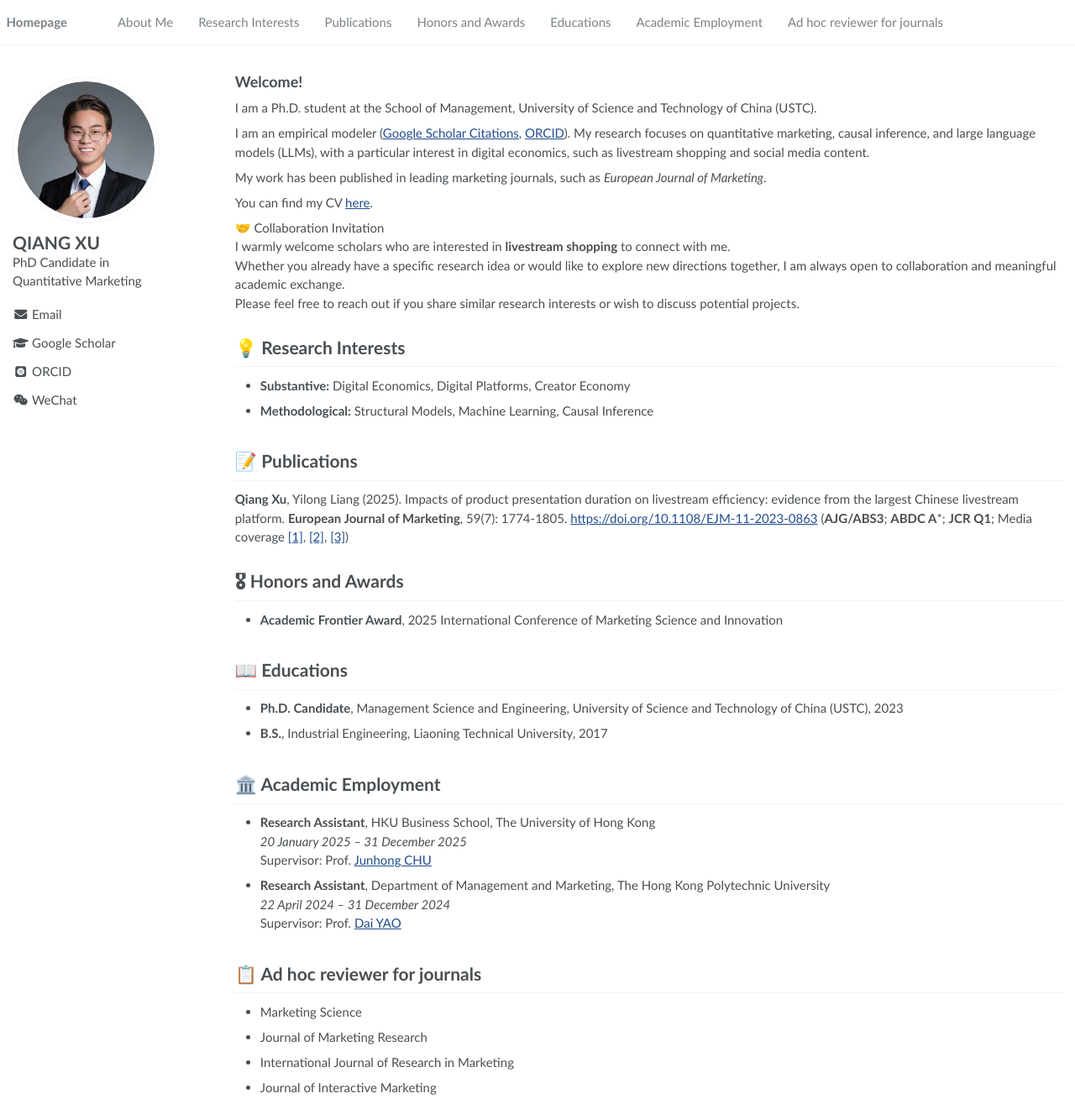
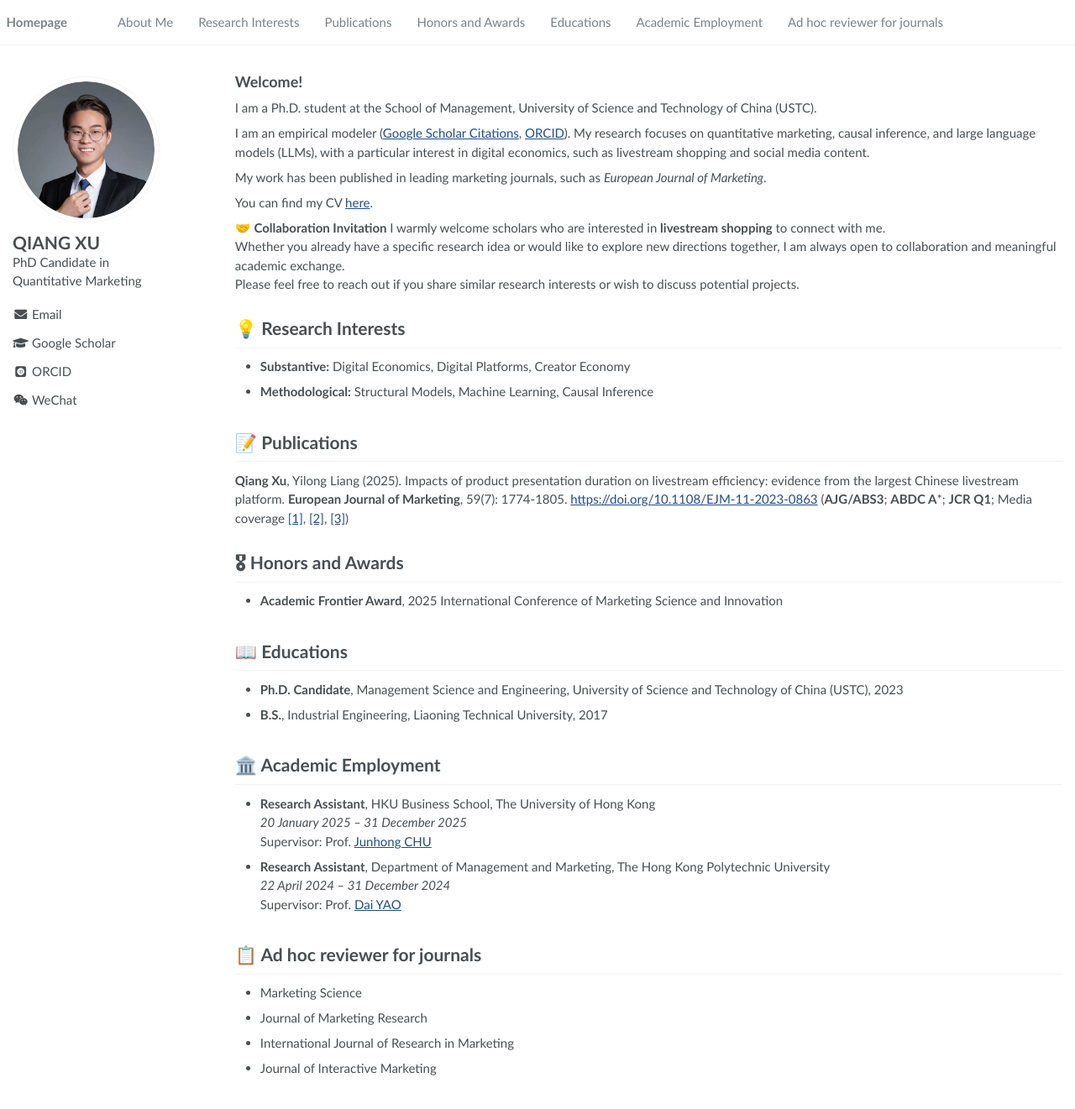
Before and after one commit to xuqiang/xuqiang.github.io, a Jekyll site: the page built from _pages/about.md, in a window 1280 px wide and 1321 px high. Shown: the whole window at 84% size. Built offline with Jekyll 4.4.1, drawn with Linux system fonts in a browser that asks for light colours; some web fonts are replaced.

```diff
--- a/_pages/about.md
+++ b/_pages/about.md
@@ -26,7 +26,7 @@ My work has been published in leading marketing journals, such as *European Jour
 
 You can find my CV [here](https://xuqiang.github.io/files/CV_XuQiang.pdf).
 
- 🤝 Collaboration Invitation
+🤝 **Collaboration Invitation**
 I warmly welcome scholars who are interested in **livestream shopping** to connect with me.
 Whether you already have a specific research idea or would like to explore new directions together, I am always open to collaboration and meaningful academic exchange.
 Please feel free to reach out if you share similar research interests or wish to discuss potential projects.
```
